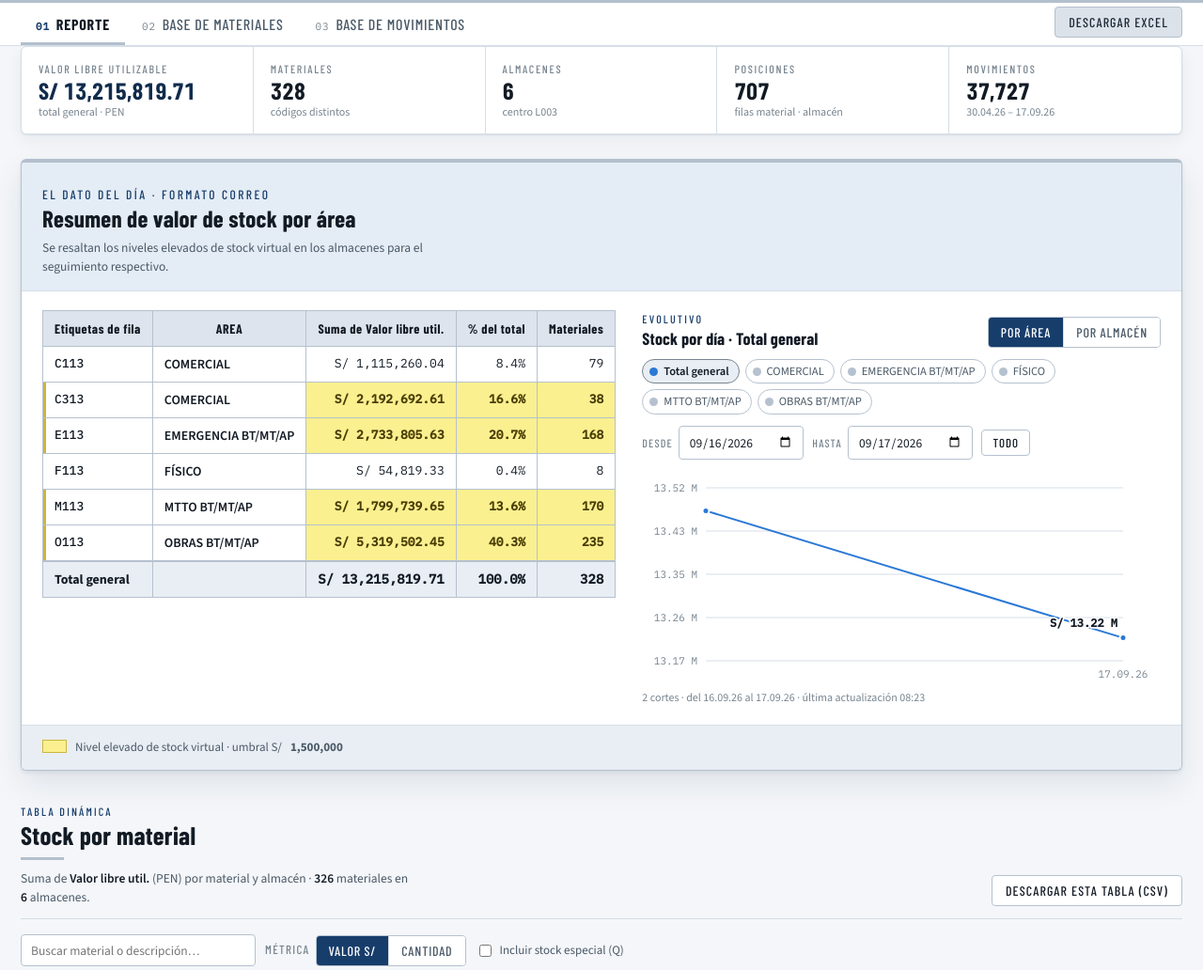
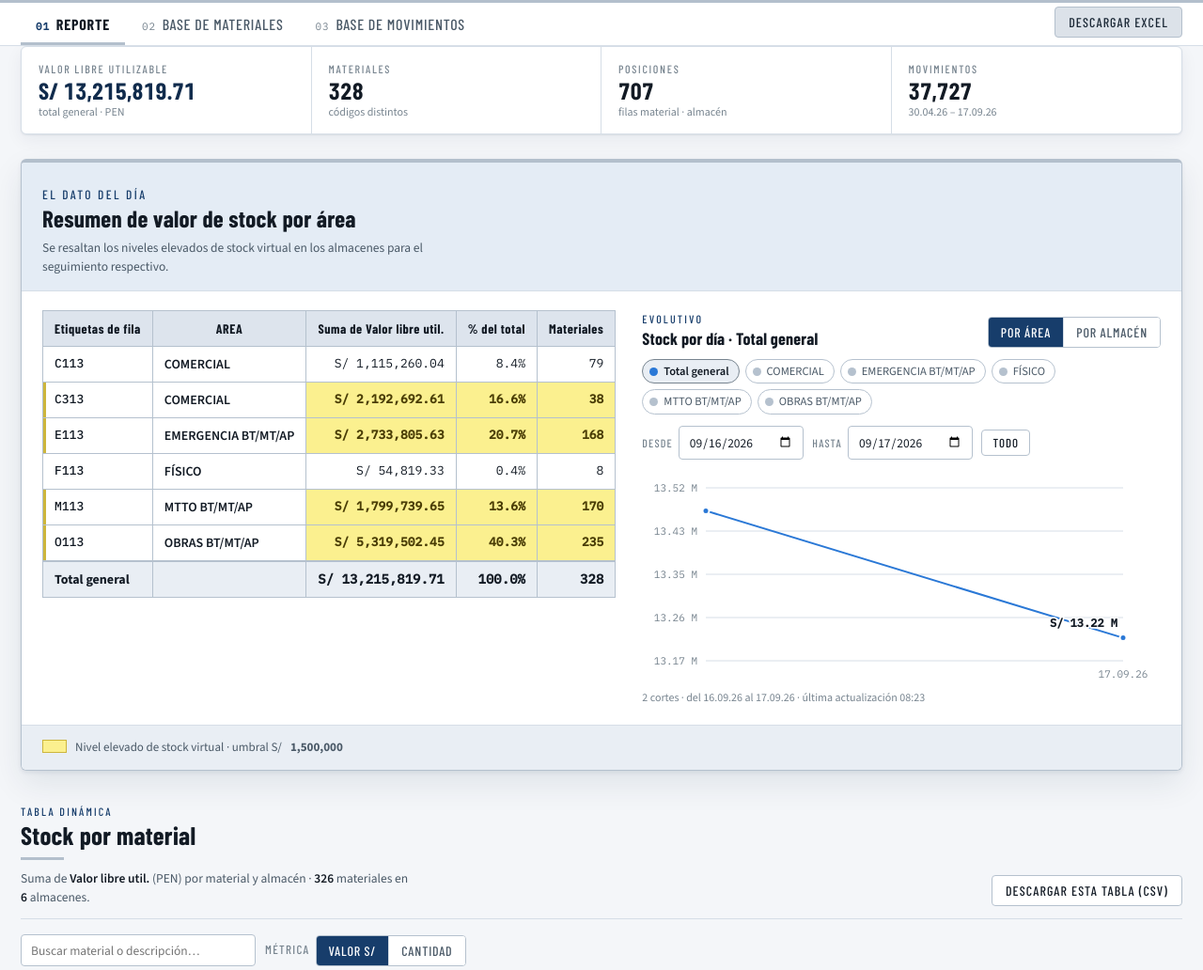
Before and after one commit to frankinho1/stock-pdi, a plain HTML site: page index.html in a window 1280 px wide. Shown: the part 59-1091 px from the top of the page at 94% size. Drawn offline with nearby package versions, Linux system fonts and the light colour scheme.

Commit message:
indexfinal1

```diff
--- a/index.html
+++ b/index.html
@@ -290,14 +290,13 @@ footer.foot{border-top:1px solid var(--line); margin-top:34px; padding:16px 0 40
   <div class="stats">
     <div class="stat"><div class="k">Valor libre utilizable</div><div class="v money" id="sVal">—</div><div class="d">total general · PEN</div></div>
     <div class="stat"><div class="k">Materiales</div><div class="v" id="sMat">—</div><div class="d">códigos distintos</div></div>
-    <div class="stat"><div class="k">Almacenes</div><div class="v" id="sAlm">—</div><div class="d">centro L003</div></div>
     <div class="stat"><div class="k">Posiciones</div><div class="v" id="sPos">—</div><div class="d">filas material · almacén</div></div>
     <div class="stat"><div class="k">Movimientos</div><div class="v" id="sMov">—</div><div class="d" id="sMovD">historial acumulado</div></div>
   </div>
 
   <div class="focus">
     <div class="focus-head">
-      <p class="eyebrow">El dato del día · formato correo</p>
+      <p class="eyebrow">El dato del día</p>
       <h2>Resumen de valor de stock por área</h2>
       <p>Se resaltan los niveles elevados de stock virtual en los almacenes para el seguimiento respectivo.</p>
     </div>
@@ -353,7 +352,6 @@ footer.foot{border-top:1px solid var(--line); margin-top:34px; padding:16px 0 40
         <button class="on" data-m="val" type="button">Valor S/</button>
         <button data-m="qty" type="button">Cantidad</button>
       </span></label>
-    <label class="chk"><input type="checkbox" id="chkEsp"> Incluir stock especial (Q)</label>
   </div>
   <div class="tablebox"><table class="grid" id="gRep"><thead></thead><tbody></tbody><tfoot></tfoot></table></div>
   <div class="tfoot-note"><span id="repCount">—</span><span>Clic en un encabezado para ordenar.</span></div>
@@ -990,7 +988,6 @@ $("#gRep").querySelector("thead").addEventListener("click",function(e){
   renderRep();
 });
 $("#qRep").addEventListener("input",renderRep);
-$("#chkEsp").addEventListener("change",function(){ST.esp=this.checked; renderRep();});
 $("#segMetric").addEventListener("click",function(e){
   var b=e.target.closest("button"); if(!b)return;
   ST.metric=b.dataset.m;
@@ -1168,7 +1165,6 @@ function paint(){
   $("#cValor").textContent=comp(tot);
   $("#sVal").textContent=money(tot);
   $("#sMat").textContent=Object.keys(mset).length;
-  $("#sAlm").textContent=alm.length;
   $("#sPos").textContent=D.stock.length.toLocaleString("en-US");
   $("#sMov").textContent=(D.mov.length||D.meta.movRows||0).toLocaleString("en-US");
   $("#sMovD").textContent=D.meta.movFrom?fdate(D.meta.movFrom)+" – "+fdate(D.meta.movTo):"sin datos";
```
